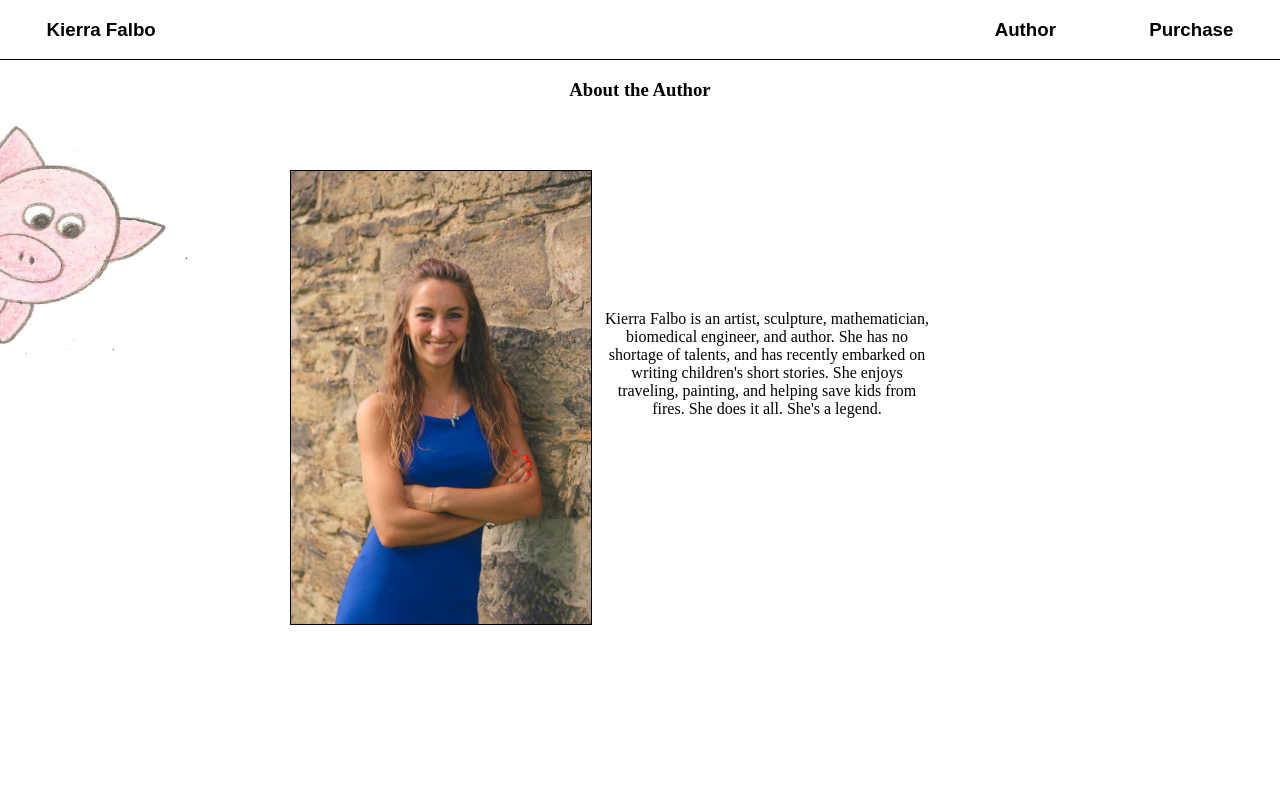
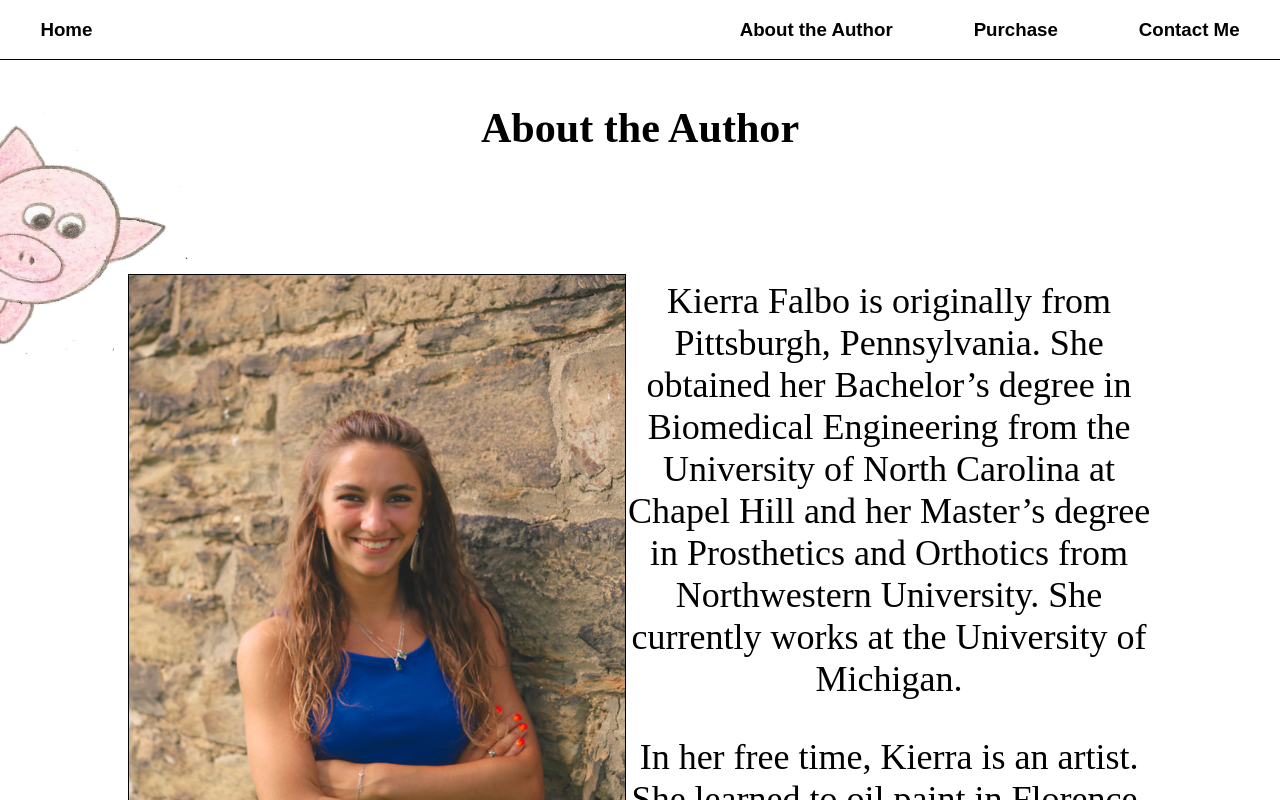
Before and after one commit to joelwass/pig-a-boo, a React (Create React App) app: page /author in a window 1280 px wide. Shown: the top 800 px of the page. Built offline with nearby package versions, Linux system fonts and the light colour scheme.

Commit message:
working on mobile view for nav.....

```diff
--- a/src/App.js
+++ b/src/App.js
@@ -3,6 +3,7 @@ import { BrowserRouter as Router, Route, Link } from "react-router-dom";
 import Home from './pages/Home.js'
 import Author from './pages/Author.js'
 import Purchase from './pages/Purchase.js'
+import Contact from './pages/Contact.js'
 import './styles/App.css'
 
 const App = () => (
@@ -11,12 +12,12 @@ const App = () => (
       <header className="App-header">
         <div className="KierraNav Nav">
           <Link to="/">
-            <h3>Kierra Falbo</h3>
+            <h3>Home</h3>
           </Link>
         </div>
         <div className="AuthorNav Nav">
           <Link to="/author">
-            <h3>Author</h3>
+            <h3>About the Author</h3>
           </Link>
         </div>
         <div className="PurchaseNav Nav">
@@ -24,10 +25,16 @@ const App = () => (
             <h3>Purchase</h3>
           </Link>
         </div>
+        <div className="ContactNav Nav">
+          <Link to="/contact">
+            <h3>Contact Me</h3>
+          </Link>
+        </div>
       </header>
       <Route exact path="/" component={Home} />
       <Route path="/author" component={Author} />
       <Route path="/purchase" component={Purchase} />
+      <Route path="/contact" component={Contact} />
     </div>
   </Router>
 );
--- a/src/pages/Author.js
+++ b/src/pages/Author.js
@@ -13,11 +13,18 @@ class Author extends Component {
             <div className="AuthorImageContainer">
               <img className="BookCoverImage" alt="Book Cover" src={kierra_image}/>
             </div>
-            <div className="BookSummaryText">
-              Kierra Falbo is an artist, sculpture, mathematician, biomedical engineer, and author.
-              She has no shortage of talents, and has recently embarked on writing children's
-              short stories. She enjoys traveling, painting, and helping save kids from fires.
-              She does it all. She's a legend.
+            <div className="AuthorText">
+              <p>Kierra Falbo is originally from Pittsburgh, Pennsylvania. She obtained
+              her Bachelor’s degree in Biomedical Engineering from the University of
+              North Carolina at Chapel Hill and her Master’s degree in Prosthetics and
+              Orthotics from Northwestern University. She currently works at the
+              University of Michigan.</p>
+              <p>In her free time, Kierra is an artist. She learned to oil paint in Florence,
+              Italy and hasn’t stopped painting since. Living in Italy for a period of
+              time and exploring Europe also enhanced her love of travel, and she
+              always enjoys exploring new places.</p>
+              <p>Kierra has two pets, a dog and a cat, but no pig (as of now).
+              This is Kierra’s first children’s book.</p>
             </div>
           </div>
         </div>
--- /dev/null
+++ b/src/pages/Contact.js
@@ -0,0 +1,24 @@
+import React, { Component } from 'react'
+import '../styles/App.css'
+
+class Contact extends Component {
+  render() {
+    return (
+      <div className="App">
+        <div className="App-body">
+          <h3>Contact Me</h3>
+          <div className="BookSummary">
+            <div className="AuthorText">
+              <p>I hope you enjoyed the book!</p>
+              <p>I welcome any comments, questions, or concerns that people
+have about this book, Halloween, or pigs in their lives</p>
+              <p>Email me at: <a href="emailto:pigaboobooks@gmail.com">pigaboobooks@gmail.com</a></p>
+            </div>
+          </div>
+        </div>
+      </div>
+    )
+  }
+}
+
+export default Contact
--- a/src/pages/Home.js
+++ b/src/pages/Home.js
@@ -8,13 +8,12 @@ class Home extends Component {
     return (
       <div className="App">
         <div className="App-body">
-          <h3>Pig-a-boo!</h3>
           <div className="BookSummary">
             <div className="BookCover">
               <img className="BookCoverImage" alt="Book Cover" src={pigaboo_cover}/>
             </div>
             <div className="BookSummaryText">
-              Embark on the adventures of Piper and Pig-A-Boo as they save halloween from disaster, and find a
+              Embark on the adventures of Piper and Pig-A-Boo as they save Halloween from disaster and find a
               lasting friendship along the way!<br /><br />
               Written and Illustrated by <b>Kierra Falbo</b>
             </div>
--- a/src/pages/Purchase.js
+++ b/src/pages/Purchase.js
@@ -8,7 +8,7 @@ class Purchase extends Component {
     return (
       <div className="App">
         <div className="App-body">
-          <h3>Purchase Pig-a-boo!</h3>
+          <h3>Purchase Pig-A-Boo!</h3>
           <div className="BookSummary">
             <div className="BookCoverPurchase">
               <img className="BookCoverImage" alt="Book Cover" src={pigaboo_cover}/>
--- a/src/styles/App.css
+++ b/src/styles/App.css
@@ -5,6 +5,7 @@
   grid-template-columns: auto;
   grid-template-rows: auto auto;
   font-family: 'Doctor Soos';
+  font-size: 36px;
 }
 
 .KierraNav {
@@ -31,13 +32,19 @@ a {
   grid-column: 1 / 1;
   grid-row: 1 / 1;
   display: grid;
-  grid-template-columns: auto auto;
+  grid-template-columns: auto auto auto;
   border-bottom: 1px solid black;
 }
 
 .PurchaseNav {
   grid-column-start: 2;
   grid-column-end: 3;
+  cursor: pointer;
+}
+
+.ContactNav {
+  grid-column-start: 3;
+  grid-column-end: 4;
   cursor: pointer;
 }
 
@@ -116,14 +123,20 @@ a {
   }
 
   .PurchaseNav {
+    grid-column-start: 9;
+    grid-column-end: 10;
+    cursor: pointer;
+  }
+
+  .ContactNav {
     grid-column-start: 10;
     grid-column-end: 11;
     cursor: pointer;
   }
 
   .AuthorNav {
-    grid-column-start: 9;
-    grid-column-end: 10;
+    grid-column-start: 8;
+    grid-column-end: 9;
     cursor: pointer;
   }
 
@@ -135,7 +148,7 @@ a {
   }
 
   .BookCover {
-    width: 300px;
+    width: 500px;
     height: auto;
     float: left;
     border: 1px solid black;
@@ -143,8 +156,9 @@ a {
   }
 
   .AuthorImageContainer {
-    width: 300px;
-    height: auto;
+    width: 500px;
+    height: 700px;
+    margin-top: 30px;
     float: left;
     border: 1px solid black;
   }
@@ -158,29 +172,38 @@ a {
   }
 
   .BookSummary {
+    margin: auto;
     margin-top: 50px;
-    width: 700px;
+    width: 80%;
     display: inline-flex;
     z-index: 1000;
   }
 
   .BookSummaryText {
-    margin: 10px;
-    padding-top: 130px;
+    margin: auto;
+    padding-top: 40px;
     width: 330px;
+  }
+
+  .AuthorText {
+    margin: auto;
+    width: 530px;
   }
 
   .PeekingPig {
     position: absolute;
+    top: 300px;
     right: 0;
     float: right;
-    width: 140px;
-    height: 200px;
+    width: 180px;
+    height: 240px;
+    z-index: -1;
   }
 
   .PeekingPigBottom {
     display: block;
     position: absolute;
+    z-index: -1;
     top: 59px;
     left: 100px;
     width: 240px;
```
